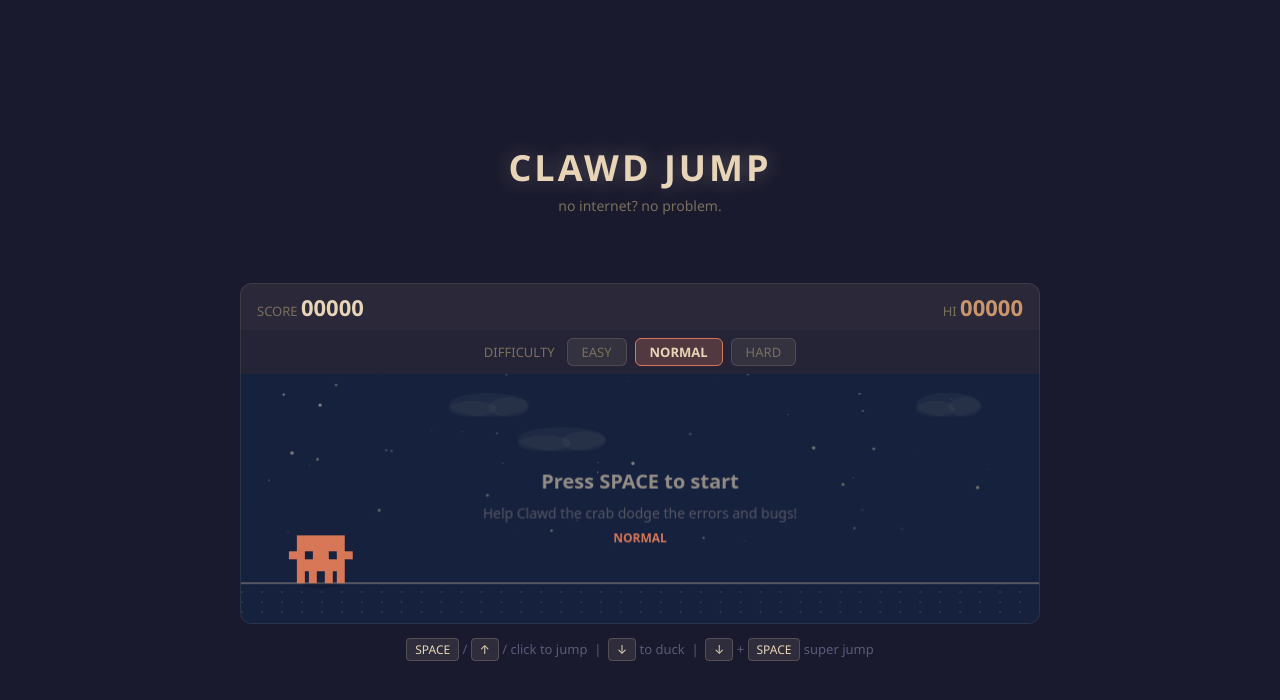
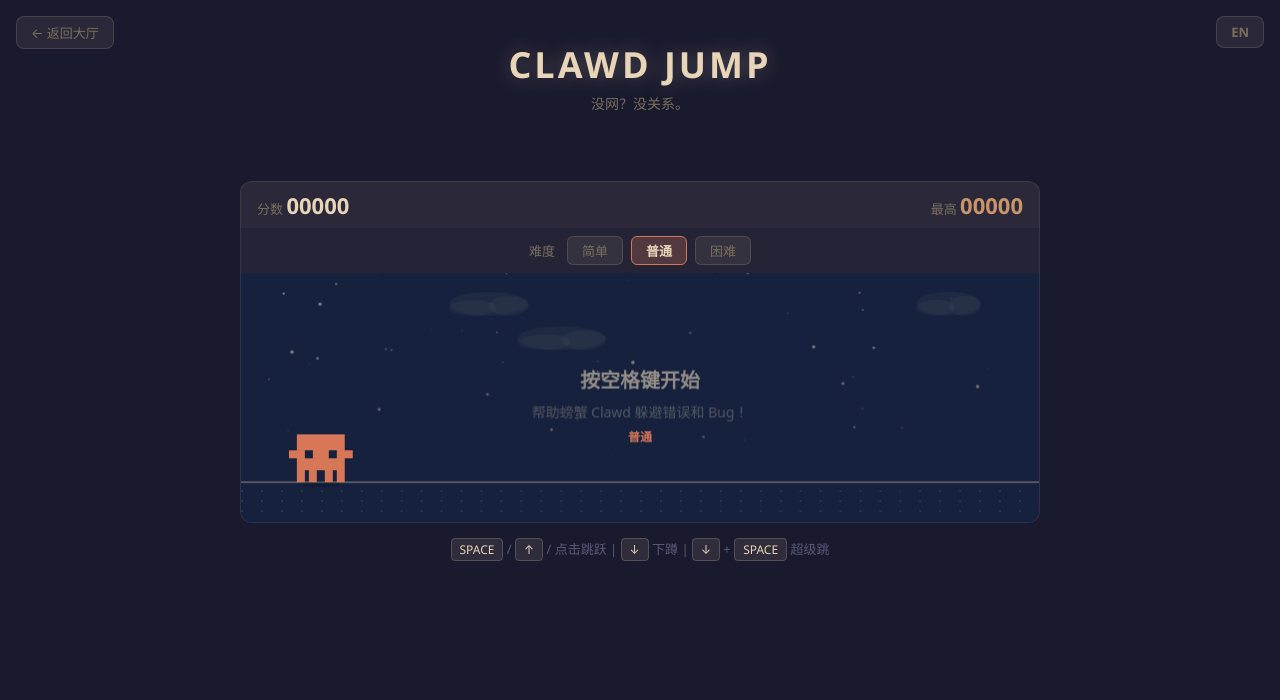
Before and after one commit to kirenath/clawd-arcade, a plain HTML site: page clawd-jump.html in a window 1280 px wide. Drawn offline with Linux system fonts and the light colour scheme; no server answers.

Commit message:
feat: Introduce internationalization (i18n) module and apply translations to game, arcade, and leaderboard UIs.

```diff
--- a/clawd-jump.html
+++ b/clawd-jump.html
@@ -12,11 +12,36 @@
     display: flex;
     flex-direction: column;
     align-items: center;
-    justify-content: center;
-    height: 100vh;
+    min-height: 100vh;
     font-family: 'Segoe UI', system-ui, -apple-system, sans-serif;
-    overflow: hidden;
     user-select: none;
+    padding-top: 40px;
+  }
+
+  .back-btn {
+    position: fixed;
+    top: 16px;
+    left: 16px;
+    background: rgba(232, 213, 183, 0.08);
+    border: 1px solid rgba(232, 213, 183, 0.15);
+    border-radius: 8px;
+    padding: 6px 14px;
+    color: #7a6f5d;
+    font-family: inherit;
+    font-size: 13px;
+    cursor: pointer;
+    text-decoration: none;
+    transition: all 0.2s;
+    z-index: 100;
+    display: flex;
+    align-items: center;
+    gap: 6px;
+  }
+
+  .back-btn:hover {
+    background: rgba(232, 213, 183, 0.15);
+    color: #e8d5b7;
+    border-color: rgba(232, 213, 183, 0.3);
   }
 
   #game-container {
@@ -128,6 +153,7 @@
   #instructions {
     text-align: center;
     margin-top: 16px;
+    margin-bottom: 20px;
     color: #5a5a7a;
     font-size: 13px;
   }
@@ -145,34 +171,58 @@
 </head>
 <body>
 
+<a class="back-btn" href="index.html" id="back-btn"></a>
+
 <div id="game-container">
   <div id="title-area">
     <h1>CLAWD JUMP</h1>
-    <div class="subtitle">no internet? no problem.</div>
+    <div class="subtitle" id="jump-subtitle"></div>
     <div id="auth-area"></div>
   </div>
   <div id="score-bar">
     <div>
-      <span class="score-label">SCORE </span>
+      <span class="score-label" id="score-label"></span>
       <span class="score-value" id="score-display">00000</span>
     </div>
     <div>
-      <span class="score-label">HI </span>
+      <span class="score-label" id="hi-label"></span>
       <span class="score-value" id="hi-score">00000</span>
     </div>
   </div>
   <div id="difficulty-bar">
-    <span class="diff-label">DIFFICULTY</span>
-    <button class="diff-btn easy" data-diff="easy" onclick="setDifficulty('easy')">EASY</button>
-    <button class="diff-btn active" data-diff="normal" onclick="setDifficulty('normal')">NORMAL</button>
-    <button class="diff-btn hard" data-diff="hard" onclick="setDifficulty('hard')">HARD</button>
+    <span class="diff-label" id="diff-label"></span>
+    <button class="diff-btn easy" data-diff="easy" onclick="setDifficulty('easy')"></button>
+    <button class="diff-btn active" data-diff="normal" onclick="setDifficulty('normal')"></button>
+    <button class="diff-btn hard" data-diff="hard" onclick="setDifficulty('hard')"></button>
   </div>
   <canvas id="game" width="800" height="250"></canvas>
-  <div id="instructions">
-    <kbd>SPACE</kbd> / <kbd>↑</kbd> / click to jump &nbsp;|&nbsp; <kbd>↓</kbd> to duck &nbsp;|&nbsp; <kbd>↓</kbd> + <kbd>SPACE</kbd> super jump
-  </div>
+  <div id="instructions"></div>
 </div>
 
+<script src="i18n.js"></script>
+<script>
+function applyJumpI18n() {
+  const t = window.i18n.t;
+  document.getElementById('back-btn').textContent = t('back.arcade');
+  document.getElementById('jump-subtitle').textContent = t('jump.subtitle');
+  document.getElementById('score-label').textContent = t('score') + ' ';
+  document.getElementById('hi-label').textContent = t('hi') + ' ';
+  document.getElementById('diff-label').textContent = t('difficulty');
+  const btns = document.querySelectorAll('.diff-btn');
+  btns.forEach(btn => {
+    btn.textContent = t(btn.dataset.diff);
+  });
+  // Instructions with kbd elements
+  const instrStr = t('instructions');
+  const instrEl = document.getElementById('instructions');
+  instrEl.innerHTML = instrStr
+    .replace(/\{space\}/g, '<kbd>SPACE</kbd>')
+    .replace(/\{up\}/g, '<kbd>↑</kbd>')
+    .replace(/\{down\}/g, '<kbd>↓</kbd>');
+}
+applyJumpI18n();
+window.addEventListener('langchange', applyJumpI18n);
+</script>
 <script>
 const canvas = document.getElementById('game');
 const ctx = canvas.getContext('2d');
@@ -734,16 +784,16 @@ function drawGameOver() {
   ctx.fillStyle = '#e8d5b7';
   ctx.font = 'bold 32px system-ui, sans-serif';
   ctx.textAlign = 'center';
-  ctx.fillText('GAME OVER', W/2, H/2 - 20);
+  ctx.fillText(window.i18n.t('gameover'), W/2, H/2 - 20);
 
   ctx.fillStyle = '#7a6f5d';
   ctx.font = '16px system-ui, sans-serif';
-  ctx.fillText('Press SPACE to restart', W/2, H/2 + 20);
+  ctx.fillText(window.i18n.t('restart'), W/2, H/2 + 20);
 
   const colors = { easy: '#50c878', normal: '#D77757', hard: '#e05252' };
   ctx.fillStyle = colors[difficulty];
   ctx.font = 'bold 13px system-ui, sans-serif';
-  ctx.fillText(diff.label, W/2, H/2 + 46);
+  ctx.fillText(window.i18n.t(difficulty), W/2, H/2 + 46);
 }
 
 // --- Idle screen ---
@@ -751,17 +801,17 @@ function drawIdle() {
   ctx.fillStyle = 'rgba(232, 213, 183, 0.6)';
   ctx.font = 'bold 20px system-ui, sans-serif';
   ctx.textAlign = 'center';
-  ctx.fillText('Press SPACE to start', W/2, H/2 - 10);
+  ctx.fillText(window.i18n.t('start'), W/2, H/2 - 10);
 
   ctx.fillStyle = 'rgba(232, 213, 183, 0.3)';
   ctx.font = '14px system-ui, sans-serif';
-  ctx.fillText('Help Clawd the crab dodge the errors and bugs!', W/2, H/2 + 20);
+  ctx.fillText(window.i18n.t('start.hint'), W/2, H/2 + 20);
 
   // Difficulty indicator
   const colors = { easy: '#50c878', normal: '#D77757', hard: '#e05252' };
   ctx.fillStyle = colors[difficulty];
   ctx.font = 'bold 12px system-ui, sans-serif';
-  ctx.fillText(diff.label, W/2, H/2 + 44);
+  ctx.fillText(window.i18n.t(difficulty), W/2, H/2 + 44);
 }
 
 // --- Main Loop ---
@@ -1018,6 +1068,9 @@ hiScore = parseInt(localStorage.getItem('clawd-hi-normal') || '0');
 updateScoreDisplay();
 gameLoop();
 </script>
+<div id="leaderboard-area"></div>
+
 <script src="auth.js"></script>
+<script src="leaderboard.js"></script>
 </body>
 </html>
--- /dev/null
+++ b/i18n.js
@@ -0,0 +1,142 @@
+// Clawd Arcade - i18n Module
+// Default: zh (Simplified Chinese), toggleable to en (English)
+(function () {
+  const LANG_KEY = 'clawd-lang';
+
+  const translations = {
+    zh: {
+      // index
+      'arcade.subtitle': 'Clawd 螃蟹的小游戏合集',
+      'game.jump.desc': 'Chrome 断网小恐龙风格跑酷。跳过障碍、躲避飞虫，尽可能存活更久。',
+      'tag.play': '开始游戏',
+      'tag.soon': '敬请期待',
+      'game.tbd.title': '???',
+      'game.tbd.desc': '更多 Clawd 冒险即将上线……',
+      'footer': 'CLAWD ARCADE — 使用 Claude 构建',
+      // clawd-jump
+      'back.arcade': '← 返回大厅',
+      'jump.subtitle': '没网？没关系。',
+      'score': '分数',
+      'hi': '最高',
+      'difficulty': '难度',
+      'easy': '简单',
+      'normal': '普通',
+      'hard': '困难',
+      'instructions': '{space} / {up} / 点击跳跃 | {down} 下蹲 | {down} + {space} 超级跳',
+      'gameover': '游戏结束',
+      'restart': '按空格键重新开始',
+      'start': '按空格键开始',
+      'start.hint': '帮助螃蟹 Clawd 躲避错误和 Bug！',
+      // auth
+      'login': '使用 Linux.do 登录',
+      'logout': '登出',
+      // leaderboard
+      'leaderboard': '排行榜',
+      'lb.rank': '#',
+      'lb.player': '玩家',
+      'lb.score': '分数',
+      'lb.empty': '暂无记录',
+      'lb.loading': '加载中...',
+      // language toggle
+      'lang.switch': 'EN',
+    },
+    en: {
+      // index
+      'arcade.subtitle': 'a collection of tiny games starring Clawd the crab',
+      'game.jump.desc': 'Chrome dino-style endless runner. Jump over obstacles, duck under birds, survive as long as you can.',
+      'tag.play': 'PLAY NOW',
+      'tag.soon': 'COMING SOON',
+      'game.tbd.title': '???',
+      'game.tbd.desc': 'More Clawd adventures coming soon...',
+      'footer': 'CLAWD ARCADE — built with Claude',
+      // clawd-jump
+      'back.arcade': '← ARCADE',
+      'jump.subtitle': 'no internet? no problem.',
+      'score': 'SCORE',
+      'hi': 'HI',
+      'difficulty': 'DIFFICULTY',
+      'easy': 'EASY',
+      'normal': 'NORMAL',
+      'hard': 'HARD',
+      'instructions': '{space} / {up} / click to jump | {down} to duck | {down} + {space} super jump',
+      'gameover': 'GAME OVER',
+      'restart': 'Press SPACE to restart',
+      'start': 'Press SPACE to start',
+      'start.hint': 'Help Clawd the crab dodge the errors and bugs!',
+      // auth
+      'login': 'Login with Linux.do',
+      'logout': 'Logout',
+      // leaderboard
+      'leaderboard': 'LEADERBOARD',
+      'lb.rank': '#',
+      'lb.player': 'Player',
+      'lb.score': 'Score',
+      'lb.empty': 'No records yet',
+      'lb.loading': 'Loading...',
+      // language toggle
+      'lang.switch': '中文',
+    }
+  };
+
+  let currentLang = localStorage.getItem(LANG_KEY) || 'zh';
+
+  function t(key) {
+    return (translations[currentLang] && translations[currentLang][key]) || key;
+  }
+
+  function getLang() {
+    return currentLang;
+  }
+
+  function setLang(lang) {
+    if (lang !== 'zh' && lang !== 'en') return;
+    currentLang = lang;
+    localStorage.setItem(LANG_KEY, lang);
+    window.dispatchEvent(new CustomEvent('langchange', { detail: { lang } }));
+  }
+
+  function toggleLang() {
+    setLang(currentLang === 'zh' ? 'en' : 'zh');
+  }
+
+  // Inject language toggle button styles + element
+  const style = document.createElement('style');
+  style.textContent = `
+    .lang-toggle {
+      position: fixed;
+      top: 16px;
+      right: 16px;
+      background: rgba(232, 213, 183, 0.08);
+      border: 1px solid rgba(232, 213, 183, 0.15);
+      border-radius: 8px;
+      padding: 6px 14px;
+      color: #7a6f5d;
+      font-family: inherit;
+      font-size: 13px;
+      font-weight: 600;
+      cursor: pointer;
+      transition: all 0.2s;
+      z-index: 100;
+    }
+    .lang-toggle:hover {
+      background: rgba(232, 213, 183, 0.15);
+      color: #e8d5b7;
+      border-color: rgba(232, 213, 183, 0.3);
+    }
+  `;
+  document.head.appendChild(style);
+
+  const btn = document.createElement('button');
+  btn.className = 'lang-toggle';
+  btn.textContent = t('lang.switch');
+  btn.addEventListener('click', toggleLang);
+  document.body.appendChild(btn);
+
+  // Update toggle button text on language change
+  window.addEventListener('langchange', () => {
+    btn.textContent = t('lang.switch');
+  });
+
+  // Expose globally
+  window.i18n = { t, getLang, setLang, toggleLang };
+})();
--- a/leaderboard.js
+++ b/leaderboard.js
@@ -97,11 +97,12 @@
   }
 
   function renderTable(entries) {
+    const t = window.i18n ? window.i18n.t : (k) => k;
     if (!entries || entries.length === 0) {
-      return '<div class="lb-empty">暂无记录</div>';
+      return `<div class="lb-empty">${t('lb.empty')}</div>`;
     }
     let html = `<table class="lb-table">
-      <thead><tr><th class="lb-rank">#</th><th>玩家</th><th class="lb-score">分数</th></tr></thead><tbody>`;
+      <thead><tr><th class="lb-rank">${t('lb.rank')}</th><th>${t('lb.player')}</th><th class="lb-score">${t('lb.score')}</th></tr></thead><tbody>`;
     entries.forEach((e, i) => {
       const rankClass = i < 3 ? ` lb-rank-${i + 1}` : '';
       html += `<tr>
@@ -123,7 +124,8 @@
     tabs.forEach(t => t.classList.toggle('active', t.dataset.diff === difficulty));
 
     const content = area.querySelector('.lb-content');
-    content.innerHTML = '<div class="lb-empty">加载中...</div>';
+    const t = window.i18n ? window.i18n.t : (k) => k;
+    content.innerHTML = `<div class="lb-empty">${t('lb.loading')}</div>`;
 
     const data = await loadLeaderboard(difficulty);
     if (data === null && !area.dataset.loaded) {
@@ -136,18 +138,28 @@
   }
 
   // Build UI
+  function buildUI() {
+    const t = window.i18n ? window.i18n.t : (k) => k;
     area.innerHTML = `
-    <h2 class="lb-title">LEADERBOARD</h2>
+      <h2 class="lb-title">${t('leaderboard')}</h2>
       <div class="lb-tabs">
-      <button class="lb-tab" data-diff="easy">EASY</button>
-      <button class="lb-tab active" data-diff="normal">NORMAL</button>
-      <button class="lb-tab" data-diff="hard">HARD</button>
+        <button class="lb-tab" data-diff="easy">${t('easy')}</button>
+        <button class="lb-tab active" data-diff="normal">${t('normal')}</button>
+        <button class="lb-tab" data-diff="hard">${t('hard')}</button>
       </div>
       <div class="lb-content"></div>
     `;
-
     area.querySelectorAll('.lb-tab').forEach(tab => {
       tab.addEventListener('click', () => render(tab.dataset.diff));
+    });
+  }
+
+  buildUI();
+
+  window.addEventListener('langchange', () => {
+    const activeDiff = currentDiff;
+    buildUI();
+    render(activeDiff);
   });
 
   // Initial load
```
Also changed, not shown: auth.js (+12 -3 lines), index.html (+22 -7 lines). Lines whose indentation alone changed are shown as unchanged.
